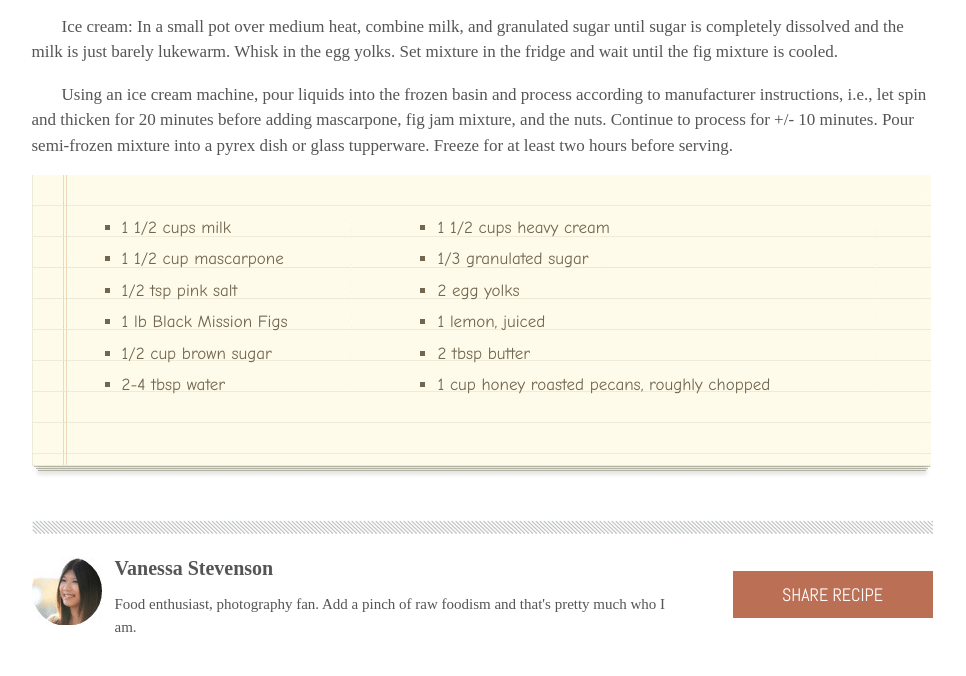
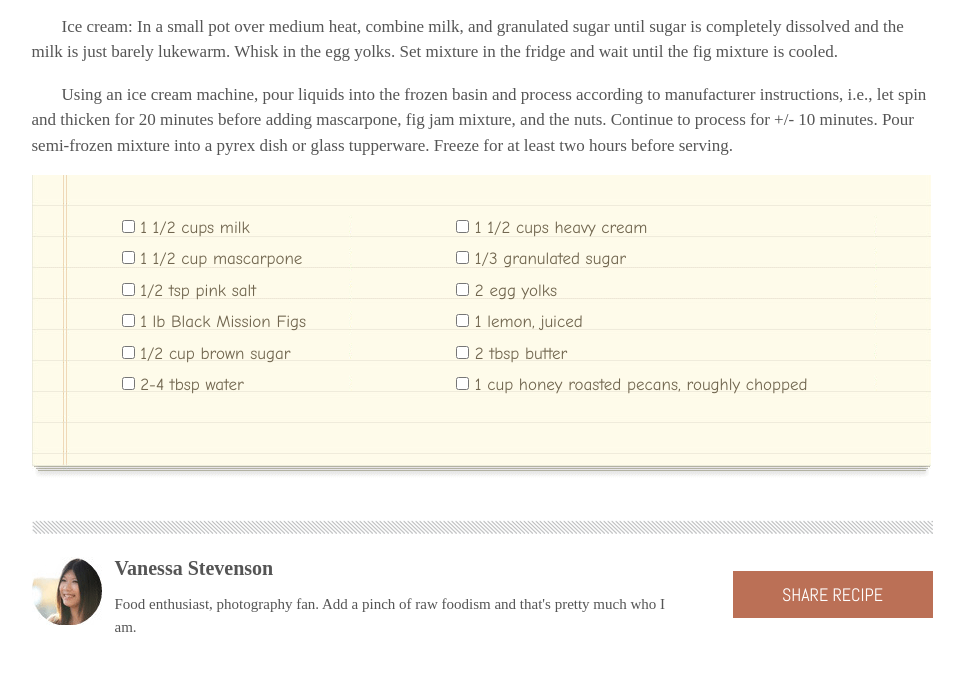
Before and after one commit to ckperez/chocolate-pizza, a plain HTML site: page index.html in a window 1280 px wide. Shown: the part 946-1622 px from the top of the page, without its empty margins (158-1124 px from the left). Drawn offline with nearby package versions, Linux system fonts and the light colour scheme; a web font is replaced by a local one.

Commit message:
checkboxes fixed

```diff
--- a/index.html
+++ b/index.html
@@ -39,20 +39,20 @@
       </section>
       <section class="ingredients">
         <ul class="ingredients1">
-          <li>1 1/2 cups milk</li>
-          <li>1 1/2 cup mascarpone</li>
-          <li> 1/2 tsp pink salt</li>
-          <li>1 lb Black Mission Figs</li>
-          <li>1/2 cup brown sugar</li>
-          <li>2-4 tbsp water</li>
+          <li><input type="checkbox" name="groceryList"><label name="groceryList"> 1 1/2 cups milk</li>
+          <li><input type="checkbox" name="groceryList"><label name="groceryList"> 1 1/2 cup mascarpone</li>
+          <li><input type="checkbox" name="groceryList"><label name="groceryList"> 1/2 tsp pink salt</li>
+          <li><input type="checkbox" name="groceryList"><label name="groceryList"> 1 lb Black Mission Figs</li>
+          <li><input type="checkbox" name="groceryList"><label name="groceryList"> 1/2 cup brown sugar</li>
+          <li><input type="checkbox" name="groceryList"><label name="groceryList"> 2-4 tbsp water</li>
         </ul>
         <ul class="ingredients2">
-          <li>1 1/2 cups heavy cream</li>
-          <li>1/3 granulated sugar</li>
-          <li>2 egg yolks</li>
-          <li>1 lemon, juiced</li>
-          <li>2 tbsp butter</li>
-          <li>1 cup honey roasted pecans, roughly chopped</li>
+          <li><input type="checkbox" name="groceryList"><label name="groceryList"> 1 1/2 cups heavy cream</li>
+          <li><input type="checkbox" name="groceryList"><label name="groceryList"> 1/3 granulated sugar</li>
+          <li><input type="checkbox" name="groceryList"><label name="groceryList"> 2 egg yolks</li>
+          <li><input type="checkbox" name="groceryList"><label name="groceryList"> 1 lemon, juiced</li>
+          <li><input type="checkbox" name="groceryList"><label name="groceryList"> 2 tbsp butter</li>
+          <li><input type="checkbox" name="groceryList"><label name="groceryList"> 1 cup honey roasted pecans, roughly chopped</li>
         </ul>
       </section>
     </article>
--- a/style.css
+++ b/style.css
@@ -145,13 +145,21 @@ p.print {
   margin-left: 30px;
 }
 
+input {
+  background-color: #FEFBEA;
+}
+
+input[type=checkbox] + label {
+  text-decoration: none;
+}
+
+input[type=checkbox]:checked + label {
+text-decoration: line-through;
+}
+
 .ingredients li {
   line-height: 1.85em;
-  list-style: square;
-}
-
-.ingredients li:hover {
-  text-decoration: line-through;
+  list-style: none;
 }
 
 .ingredients1 {
```
